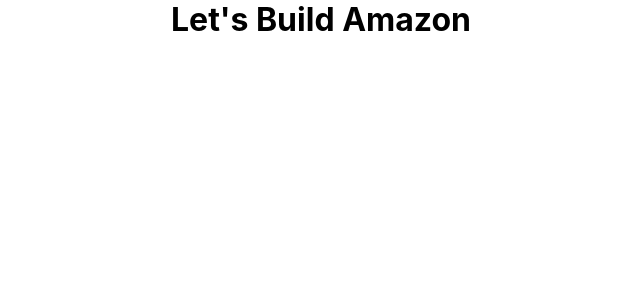
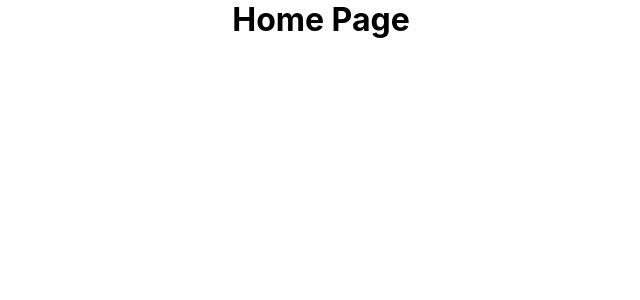
Before and after one commit to yawwusu/react-amazon-clone, a React (Create React App) app: page / in a window 1280 px wide. Shown: the top 300 px of the page, without its empty margins (319-959 px from the left). Built offline with nearby package versions, Linux system fonts and the light colour scheme.

Commit message:
React router setup
- Install react-router-dom
- Added simple template for routes in App.js

```diff
--- a/package.json
+++ b/package.json
@@ -8,6 +8,7 @@
     "@testing-library/user-event": "^12.1.10",
     "react": "^17.0.2",
     "react-dom": "^17.0.2",
+    "react-router-dom": "^5.2.0",
     "react-scripts": "4.0.3",
     "web-vitals": "^1.0.1"
   },
--- a/src/App.css
+++ b/src/App.css
@@ -5,6 +5,3 @@
 .App {
   text-align: center;
 }
-
-.App-header {
-}
--- a/src/App.js
+++ b/src/App.js
@@ -1,12 +1,23 @@
 import "./App.css";
+import { BrowserRouter as Router, Switch, Route } from "react-router-dom";
 
 function App() {
   return (
-    <div className="App">
-      <header className="App-header">
-        <h1>Let's Build Amazon</h1>
-      </header>
-    </div>
+    <Router>
+      <div className="App">
+        <Switch>
+          <Route path="/checkout">
+            <h1>Checkout</h1>
+          </Route>
+          <Route path="/login">
+            <h1>Login Page</h1>
+          </Route>
+          <Route path="/">
+            <h1>Home Page</h1>
+          </Route>
+        </Switch>
+      </div>
+    </Router>
   );
 }
 
```
Also changed, not shown: 1 other file (tests, documents, lock files or other folders).
